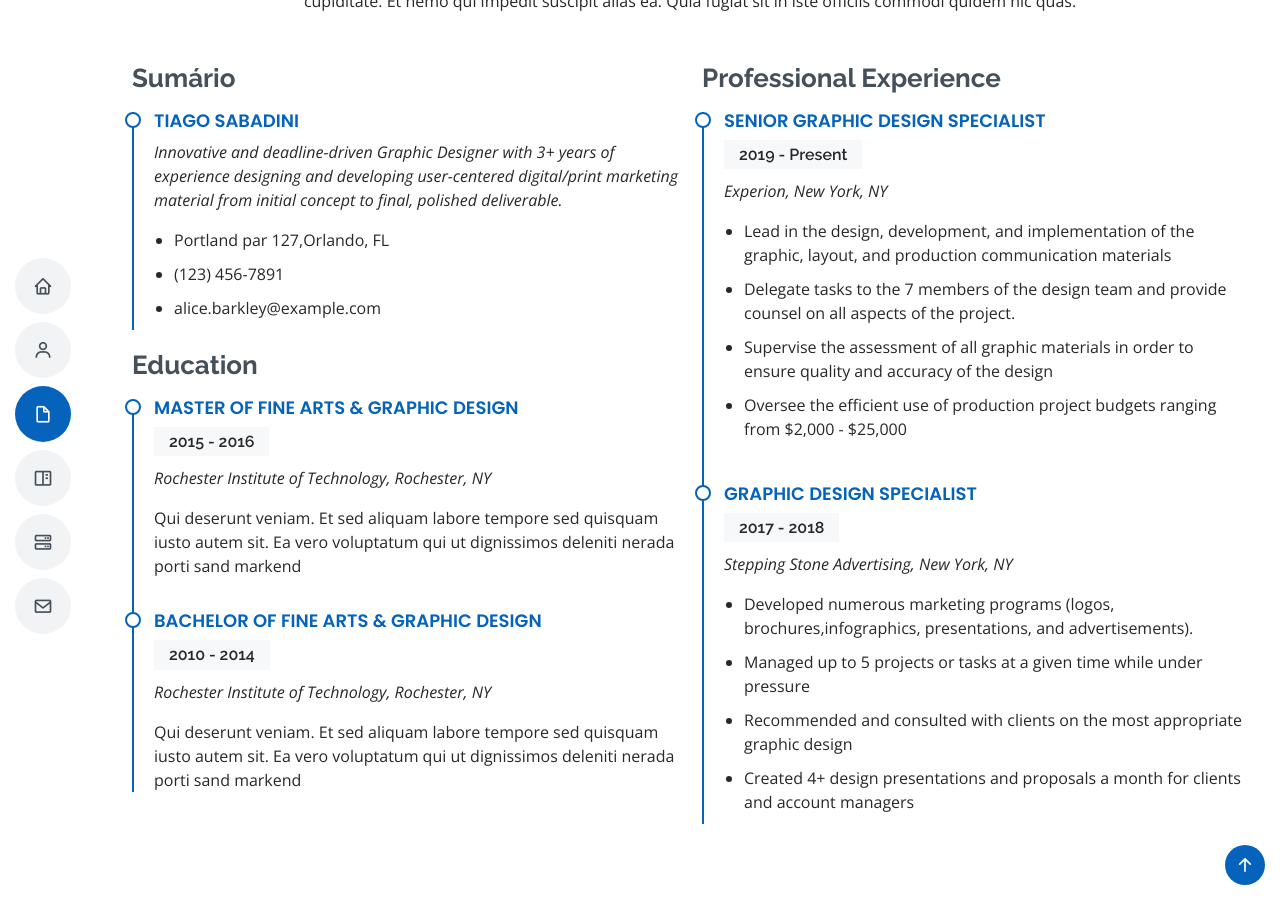
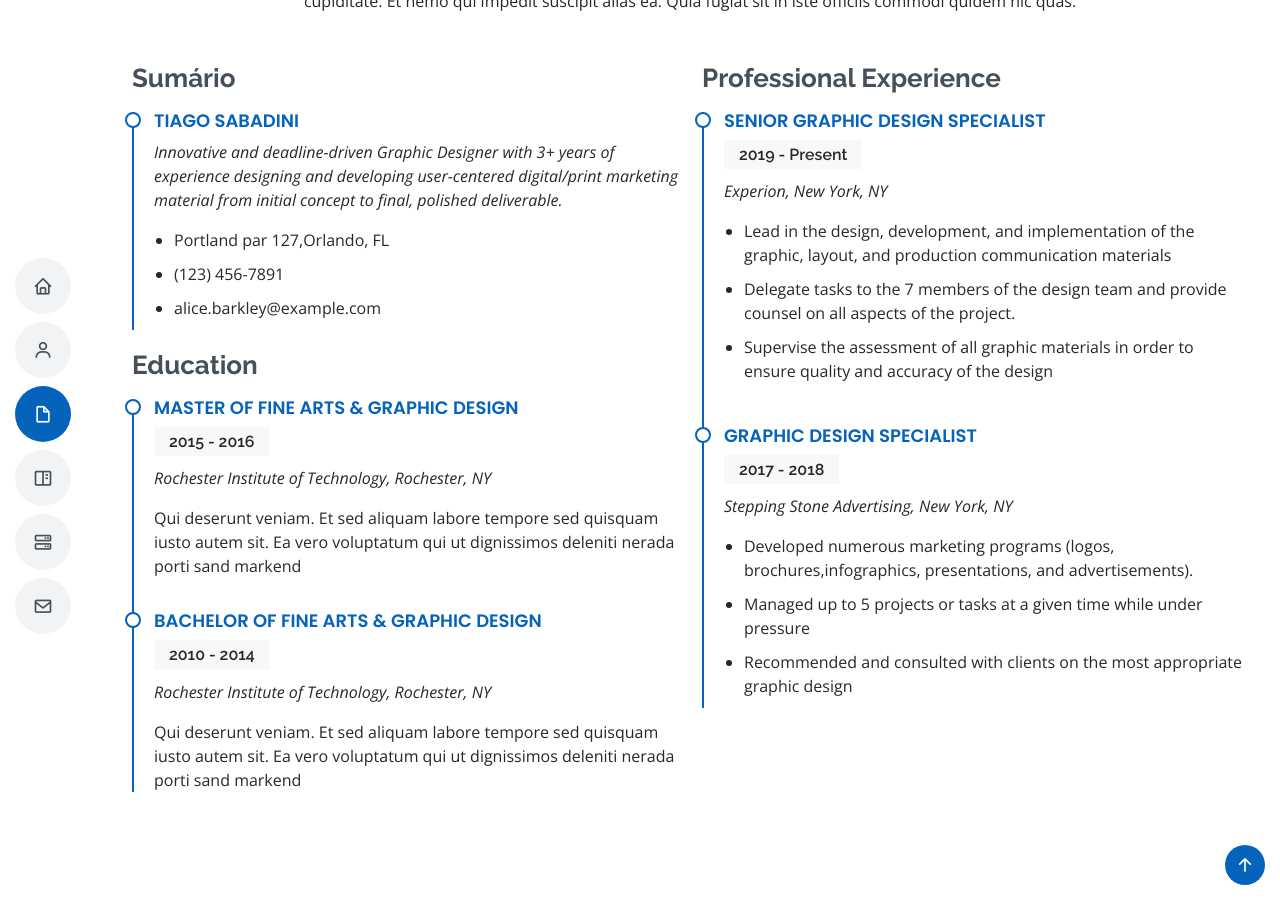
Before and after one commit to tiagosabadini/ghpages-sitepessoal-tutorial-md, a Jekyll site: the page built from index.md, in a window 1280 px wide and 900 px high, scrolled down 1754 px. Built offline with Jekyll 4.4.1, drawn with Linux system fonts in a browser that asks for light colours; some of the changed lines change nothing that is shown.

Commit message:
conteúdo

```diff
--- a/_config.yml
+++ b/_config.yml
@@ -51,20 +51,20 @@
         descricao: "Qui deserunt veniam. Et sed aliquam labore tempore sed quisquam iusto autem sit. Ea vero voluptatum qui ut dignissimos deleniti nerada porti sand markend"
 
     historicoProfissional:
-      item1:
-        titulo:
-        ano:
-        instituicao: ""
+      -
+        titulo: "Senior graphic design specialist"
+        ano: "2019 - Present"
+        instituicao: "Experion, New York, NY"
         atividades:
-          item1:
-          item2:
-          item3:
+          - "Lead in the design, development, and implementation of the graphic, layout, and production communication materials"
+          - "Delegate tasks to the 7 members of the design team and provide counsel on all aspects of the project."
+          - "Supervise the assessment of all graphic materials in order to ensure quality and accuracy of the design"
 
-      item2:
-        titulo:
-        ano:
-        instituicao: ""
+      -
+        titulo: "Graphic design specialist"
+        ano: "2017 - 2018"
+        instituicao: "Stepping Stone Advertising, New York, NY"
         atividades:
-          item1:
-          item2:
-          item3:
+          - "Developed numerous marketing programs (logos, brochures,infographics, presentations, and advertisements)."
+          - "Managed up to 5 projects or tasks at a given time while under pressure"
+          - "Recommended and consulted with clients on the most appropriate graphic design"
--- a/_includes/sessao-experiencia.html
+++ b/_includes/sessao-experiencia.html
@@ -32,30 +32,23 @@
           </div>
         {% endfor %}
       </div>
+
       <div class="col-lg-6">
         <h3 class="resume-title">Professional Experience</h3>
-        <div class="resume-item">
-          <h4>Senior graphic design specialist</h4>
-          <h5>2019 - Present</h5>
-          <p><em>Experion, New York, NY </em></p>
-          <ul>
-            <li>Lead in the design, development, and implementation of the graphic, layout, and production communication materials</li>
-            <li>Delegate tasks to the 7 members of the design team and provide counsel on all aspects of the project. </li>
-            <li>Supervise the assessment of all graphic materials in order to ensure quality and accuracy of the design</li>
-            <li>Oversee the efficient use of production project budgets ranging from $2,000 - $25,000</li>
-          </ul>
-        </div>
-        <div class="resume-item">
-          <h4>Graphic design specialist</h4>
-          <h5>2017 - 2018</h5>
-          <p><em>Stepping Stone Advertising, New York, NY</em></p>
-          <ul>
-            <li>Developed numerous marketing programs (logos, brochures,infographics, presentations, and advertisements).</li>
-            <li>Managed up to 5 projects or tasks at a given time while under pressure</li>
-            <li>Recommended and consulted with clients on the most appropriate graphic design</li>
-            <li>Created 4+ design presentations and proposals a month for clients and account managers</li>
-          </ul>
-        </div>
+        {% assign items = site.sessoes.experiencia.historicoProfissional %}
+        {% for item in items %}
+          <div class="resume-item">
+            <h4>{{ item.titulo }}</h4>
+            <h5>{{ item.ano }}</h5>
+            <p><em>{{ item.instituicao }}</em></p>
+            <ul>
+              {% assign atividades = item.atividades %}
+              {% for atividade in atividades %}
+                <li>{{ atividade }}</li>
+              {% endfor %}
+            </ul>
+          </div>
+        {% endfor %}
       </div>
     </div>
 
```
